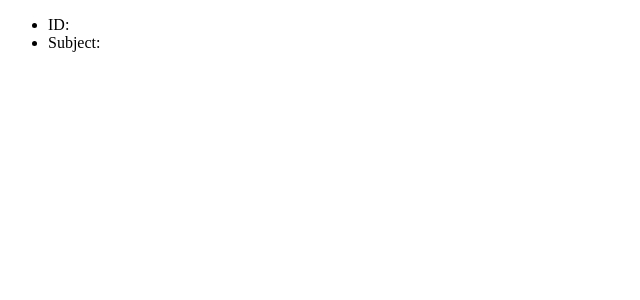
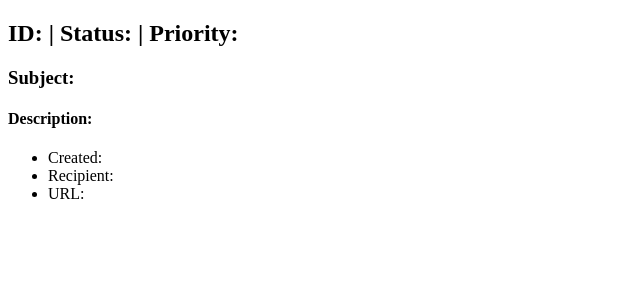
Before and after one commit to matthras/z-i-c-c, a Next.js app: page /components/Ticket in a window 1280 px wide. Shown: the top 300 px of the page, without its empty margins (0-640 px from the left). Built offline with nearby package versions, Linux system fonts and the light colour scheme.

Commit message:
Ticket component implemented

```diff
--- a/pages/components/Ticket.js
+++ b/pages/components/Ticket.js
@@ -1,8 +1,14 @@
 const Ticket = props => (
-  <ul>
-    <li>ID: {props.id}</li>
-    <li>Subject: {props.subject}</li>
-  </ul>
+  <div id={props.id}>
+    <h2>ID: {props.id} | Status: {props.status} | Priority: {props.priority}</h2>
+    <h3>Subject: {props.subject}</h3>
+    <h4>Description: {props.description}</h4>
+    <ul>
+      <li>Created: {props.created_at}</li>
+      <li>Recipient: {props.recipient}</li>
+      <li>URL: {props.url}</li>
+    </ul>
+  </div>
 )
 
 export default Ticket;
```
Also changed, not shown: pages/index.js (+14 -9 lines).
